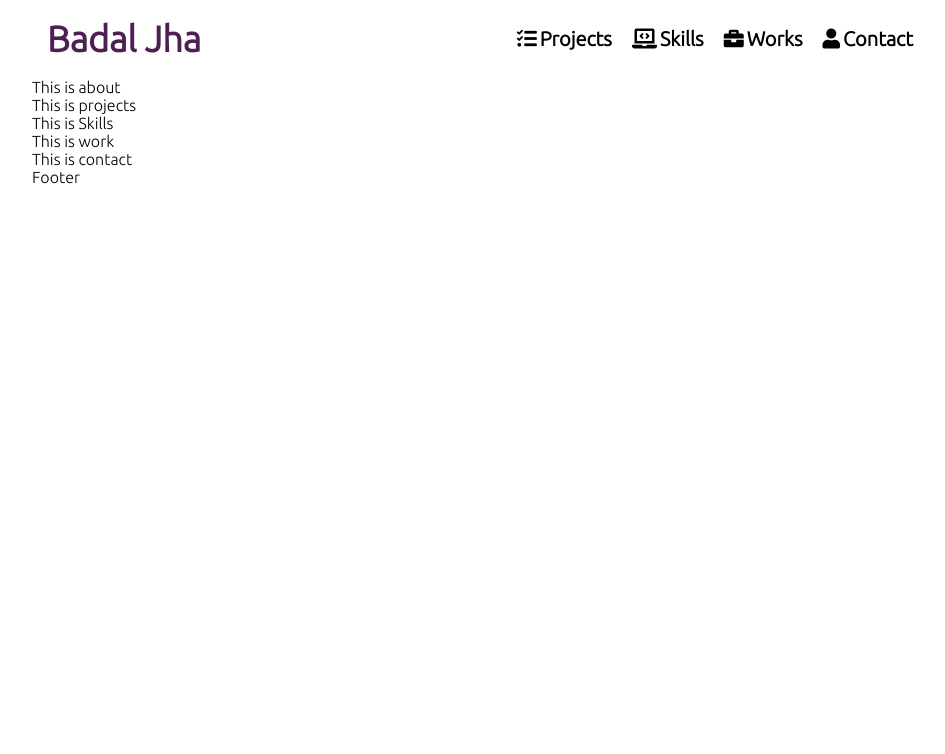
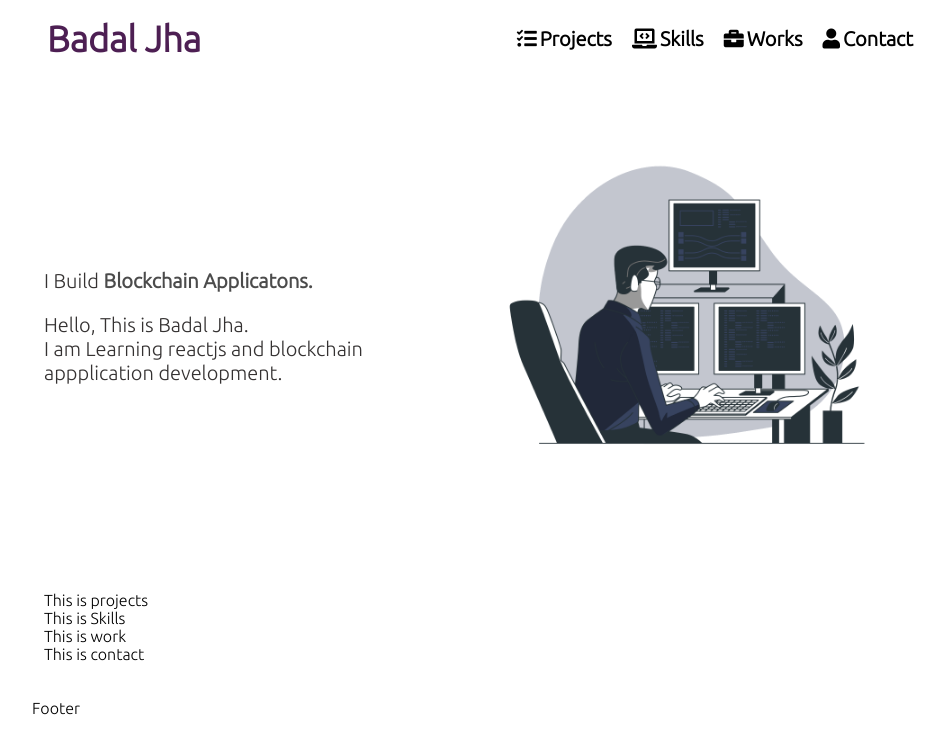
Before and after one commit to Badal-Jha/my-portfolio-website, a React (Create React App) app: page / in a window 1280 px wide. Shown: the top 754 px of the page, without its empty margins (160-1105 px from the left). Built offline with nearby package versions, Linux system fonts and the light colour scheme.

Commit message:
about section added

```diff
--- a/package.json
+++ b/package.json
@@ -10,6 +10,7 @@
     "react": "^17.0.2",
     "react-dom": "^17.0.2",
     "react-scripts": "4.0.3",
+    "react-typical": "^0.1.3",
     "web-vitals": "^1.1.2"
   },
   "scripts": {
--- a/public/index.html
+++ b/public/index.html
@@ -36,6 +36,12 @@
       integrity="sha384-fnmOCqbTlWIlj8LyTjo7mOUStjsKC4pOpQbqyi7RrhN7udi9RwhKkMHpvLbHG9Sr"
       crossorigin="anonymous"
     />
+    <link rel="preconnect" href="https://fonts.googleapis.com" />
+    <link rel="preconnect" href="https://fonts.gstatic.com" crossorigin />
+    <link
+      href="https://fonts.googleapis.com/css2?family=Press+Start+2P&display=swap"
+      rel="stylesheet"
+    />
     <title>React App</title>
   </head>
   <body>
--- /dev/null
+++ b/src/components/body/about/about.css
@@ -0,0 +1,32 @@
+.about {
+  padding-bottom: 48px;
+}
+.about-top {
+  display: flex;
+  justify-content: space-between;
+  align-items: center;
+}
+.about-info {
+  font-size: 20px;
+  color: rgb(53, 50, 50);
+}
+.moving-text {
+  color: rgb(75, 75, 75);
+  font-size: 20px;
+}
+.photo {
+  height: 450px;
+}
+@media only screen and (max-width: 720px) {
+  .about-top {
+    flex-direction: column;
+    justify-content: center;
+    align-items: center;
+  }
+  .photo {
+    height: 290px;
+  }
+  .about-info {
+    font-size: 18px;
+  }
+}
--- a/src/components/body/about/about.jsx
+++ b/src/components/body/about/about.jsx
@@ -1,6 +1,34 @@
 import React from "react";
-
+import photo from "../../../assets/photo.png";
+import "./about.css";
+import Typical from "react-typical";
 const About = () => {
-  return <div>This is about</div>;
+  return (
+    <div className="about">
+      <div className="about-top">
+        <div className="about-info">
+          <p>
+            I Build
+            <Typical
+              className="moving-text"
+              loop={Infinity}
+              wrapper="b"
+              steps={[
+                " React Applications.",
+                1000,
+                " Blockchain Applicatons.",
+                1000,
+              ]}
+            />
+          </p>
+          Hello, This is Badal Jha.
+          <br />I am Learning reactjs and blockchain appplication development.
+        </div>
+        <div className="about-photo">
+          <img src={photo} alt="Badal" className="photo" />
+        </div>
+      </div>
+    </div>
+  );
 };
 export default About;
--- a/src/components/body/body.css
+++ b/src/components/body/body.css
@@ -0,0 +1,4 @@
+.body {
+  padding: 12px;
+  padding-bottom: 36px;
+}
--- a/src/components/header/mobile/index.css
+++ b/src/components/header/mobile/index.css
@@ -1,5 +1,6 @@
 .mobile-container {
   background-color: white;
+  z-index: 1;
   position: absolute;
   height: 100vh;
   width: 60vw;
```
Also changed, not shown: src/assets/photo.png (added), 1 other file (tests, documents, lock files or other folders).
